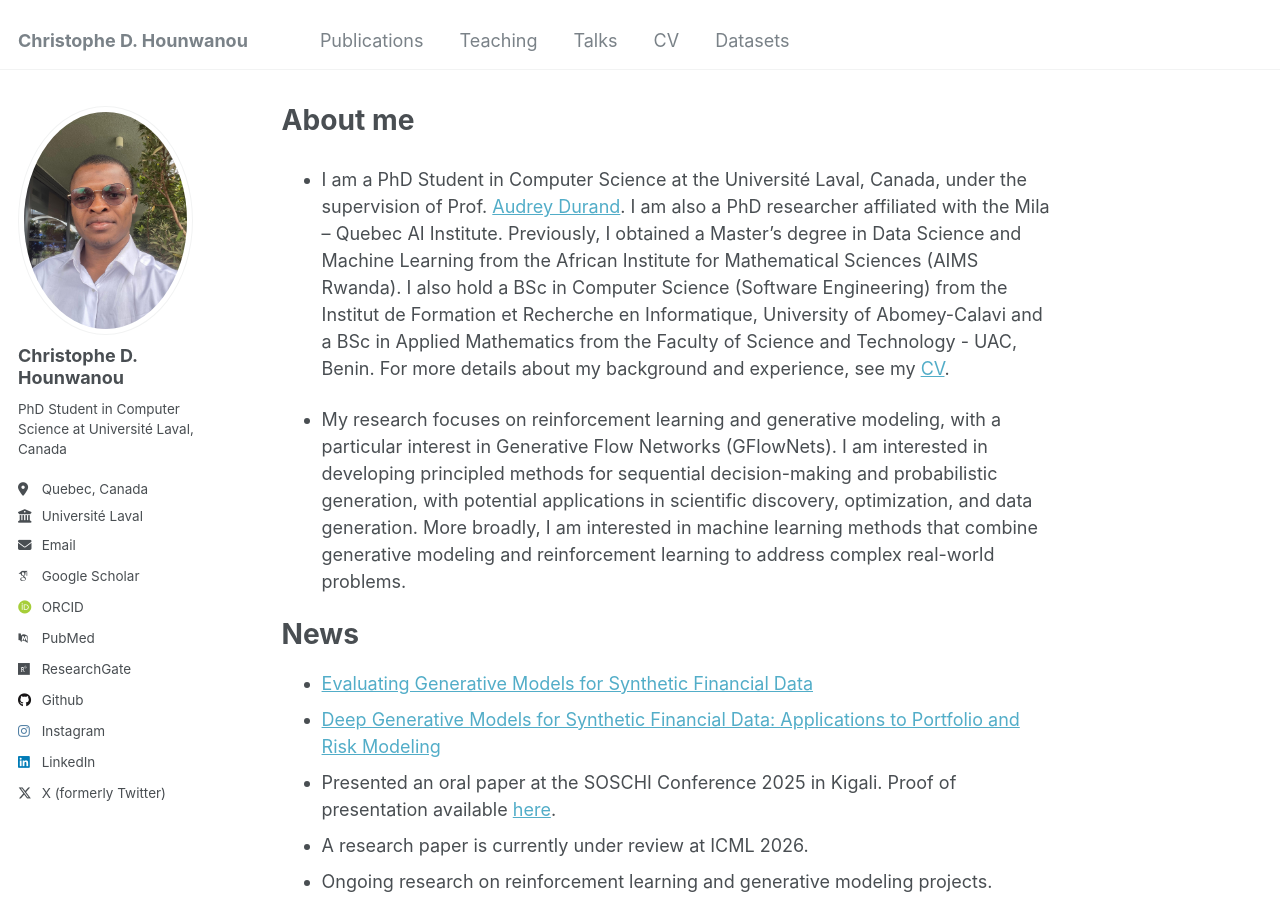
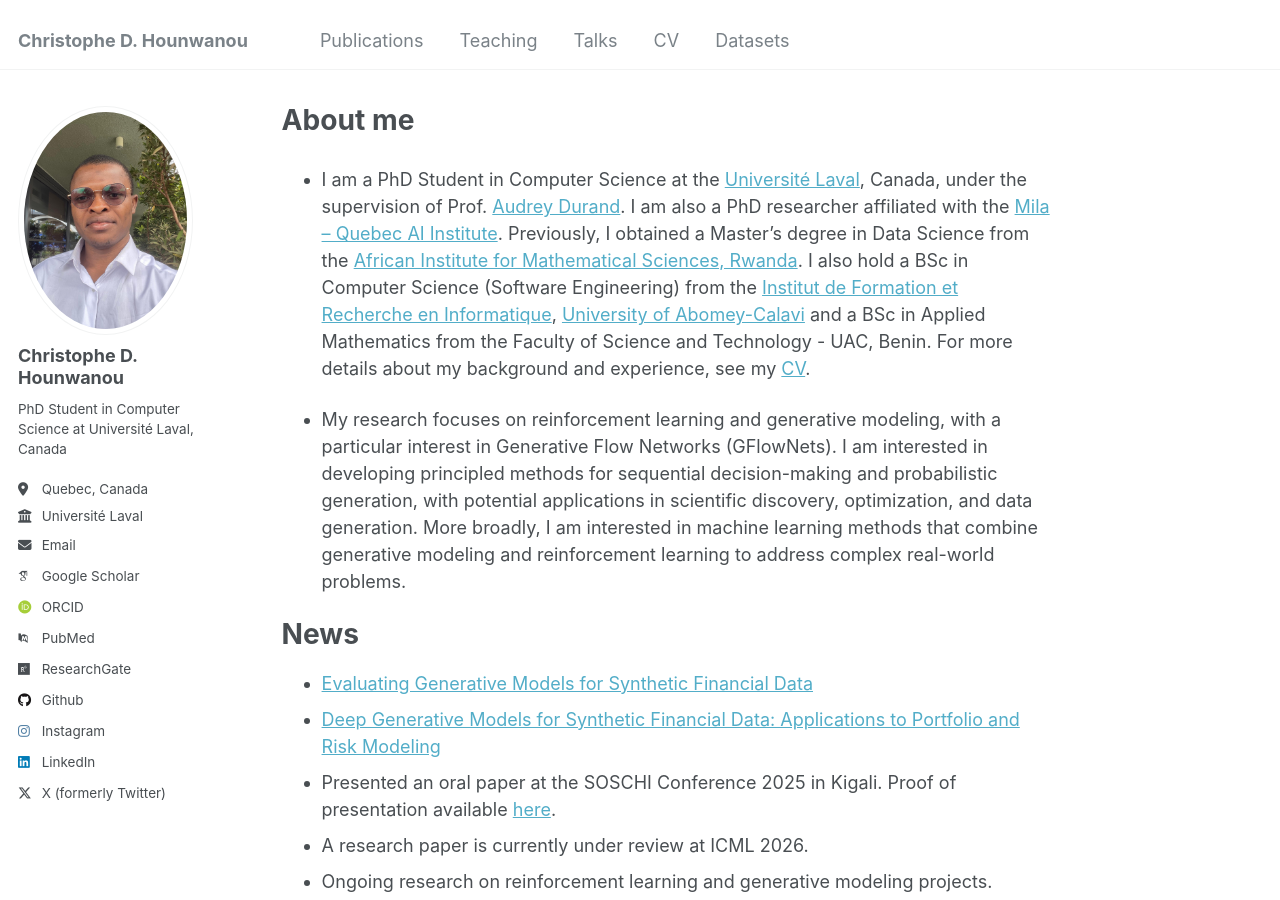
Before and after one commit to chrishounwanou/chrishounwanou.github.io, a Jekyll site: the page built from _pages/about.md, in a window 1280 px wide and 900 px high. Built offline with Jekyll 4.4.1, drawn with Linux system fonts in a browser that asks for light colours; some web fonts are replaced.

Commit message:
Update about.md

```diff
--- a/_pages/about.md
+++ b/_pages/about.md
@@ -6,7 +6,7 @@ redirect_from:
   - /about/
   - /about.html
 ---
-- I am a PhD Student in Computer Science at the Université Laval, Canada, under the supervision of Prof. [Audrey Durand](https://mila.quebec/fr/annuaire/audrey-durand). I am also a PhD researcher affiliated with the Mila – Quebec AI Institute. Previously, I obtained a Master's degree in Data Science and Machine Learning from the African Institute for Mathematical Sciences (AIMS Rwanda). I also hold a BSc in Computer Science (Software Engineering) from the Institut de Formation et Recherche en Informatique, University of Abomey-Calavi and a BSc in Applied Mathematics from the Faculty of Science and Technology - UAC, Benin. For more details about my background and experience, see my [CV](/files/Christophe_Hounwanou_CV.pdf).
+- I am a PhD Student in Computer Science at the [Université Laval](https://www.ulaval.ca/), Canada, under the supervision of Prof. [Audrey Durand](https://mila.quebec/fr/annuaire/audrey-durand). I am also a PhD researcher affiliated with the [Mila – Quebec AI Institute](https://mila.quebec/fr). Previously, I obtained a Master's degree in Data Science from the [African Institute for Mathematical Sciences, Rwanda](https://aims.ac.rw/). I also hold a BSc in Computer Science (Software Engineering) from the [Institut de Formation et Recherche en Informatique](https://ifri-uac.bj/), [University of Abomey-Calavi](https://www.uac.bj/) and a BSc in Applied Mathematics from the Faculty of Science and Technology - UAC, Benin. For more details about my background and experience, see my [CV](/files/Christophe_Hounwanou_CV.pdf).
 
 - My research focuses on reinforcement learning and generative modeling, with a particular interest in Generative Flow Networks (GFlowNets). I am interested in developing principled methods for sequential decision-making and probabilistic generation, with potential applications in scientific discovery, optimization, and data generation. More broadly, I am interested in machine learning methods that combine generative modeling and reinforcement learning to address complex real-world problems.
 
```
